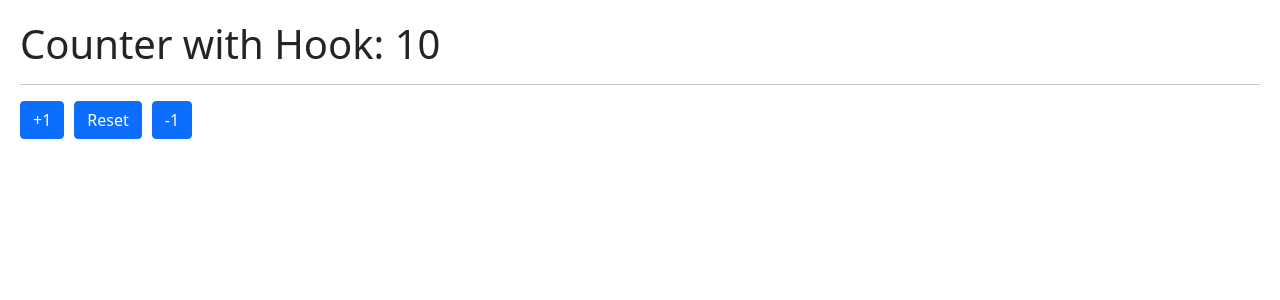
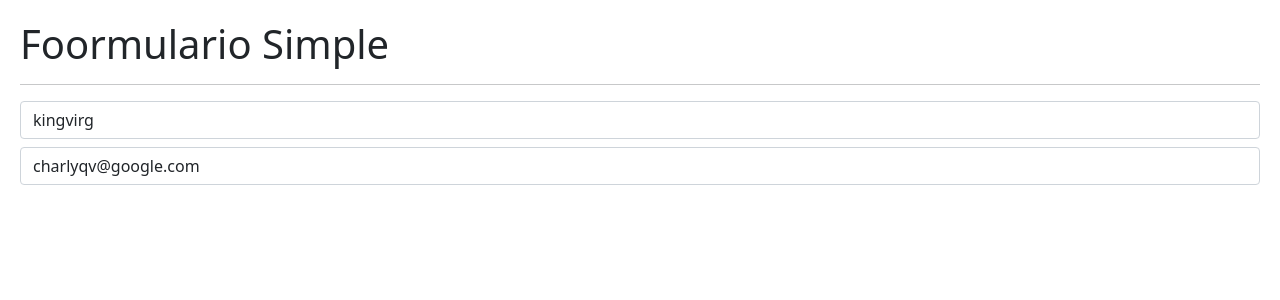
Before and after one commit to Charlyqv/05-hook-app, a React (Vite) app: page / in a window 1280 px wide. Shown: the top 300 px of the page. Built offline with nearby package versions, Linux system fonts and the light colour scheme.

Commit message:
useEffect - SimpleForm

```diff
--- /dev/null
+++ b/src/02-useEffect/SimpleForm.jsx
@@ -0,0 +1,49 @@
+import { useEffect, useState } from "react"
+
+export const SimpleForm = () => {
+
+    const [formState, setFormState] = useState({
+      username: 'kingvirg',
+      email: 'charlyqv@google.com'
+    });
+
+    const { username, email } = formState;
+
+    const onInputChange = ({ target }) => {
+      const { name, value } = target;
+      setFormState({
+        ...formState,
+        [ name ]: value
+      });
+    }
+
+    useEffect( () => {
+
+    });
+
+  return (
+    <>
+      <h1>Foormulario Simple</h1>
+      <hr />
+
+      <input
+        type="text"
+        className="form-control"
+        placeholder="Username"
+        name="username"
+        value={ username }
+        onChange={ onInputChange }
+      />
+
+      <input
+        type="email"
+        className="form-control mt-2"
+        placeholder="ejemplo@ejemplo.com"
+        name="email"
+        value={ email }
+        onChange={ onInputChange }
+      />
+
+    </>
+  )
+}
--- a/src/main.jsx
+++ b/src/main.jsx
@@ -3,10 +3,11 @@
 // import { HooksApp } from './HooksApp';
 import './index.css';
 // import { CounterApp } from './01-useState/CounterApp';
-import { CounterWithCustomHook } from './01-useState/CounterWithCustomHook';
+// import { CounterWithCustomHook } from './01-useState/CounterWithCustomHook';
+import { SimpleForm } from './02-useEffect/SimpleForm';
 
 ReactDOM.createRoot(document.getElementById('root')).render(
   <React.StrictMode>
-    <CounterWithCustomHook />
+    <SimpleForm />
   </React.StrictMode>
 )
```
